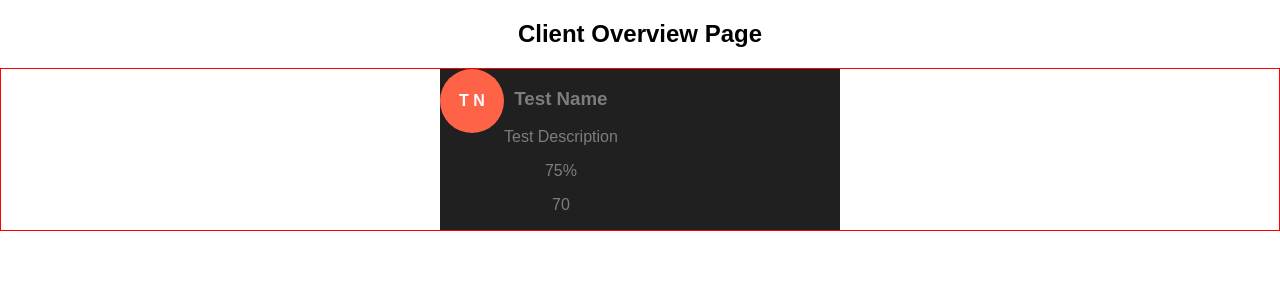
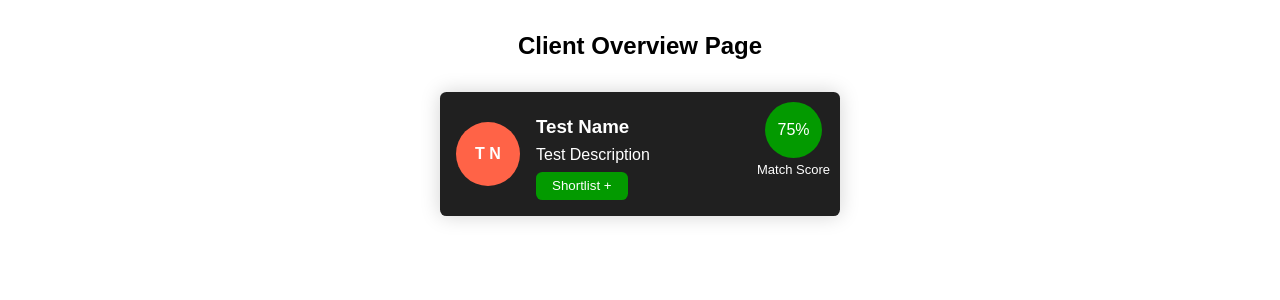
Before and after one commit to AmanHarsh02/hackathon-business-it-consultant-matching, a React (Create React App) app: page /client-overview in a window 1280 px wide. Shown: the top 300 px of the page. Built offline with nearby package versions, Linux system fonts and the light colour scheme.

Commit message:
consultant component card

```diff
--- a/src/App.css
+++ b/src/App.css
@@ -6,6 +6,8 @@
 *:before,
 *:after {
   box-sizing: border-box;
+  margin: 0;
+  padding: 0;
 }
 
 body {
--- a/src/Components/ConsultantCard/ConsultantCard.css
+++ b/src/Components/ConsultantCard/ConsultantCard.css
@@ -1,9 +1,14 @@
 .consultant__card {
+  position: relative;
   display: flex;
+  gap: 1rem;
   max-width: 60%;
   min-width: 400px;
   background-color: #202020;
-  color: #7d7d7d;
+  color: white;
+  border-radius: 0.4rem;
+  padding: 1rem;
+  box-shadow: 0px 0px 20px lightgray;
 }
 
 .consultant__card > h3 {
@@ -18,6 +23,54 @@
   display: flex;
   justify-content: center;
   align-items: center;
+  align-self: center;
   font-weight: bold;
   color: white;
 }
+
+.consultant__details {
+  display: flex;
+  flex-direction: column;
+  align-items: flex-start;
+  margin-top: 0.5rem;
+  gap: 0.5rem;
+}
+
+.match__score__badge__container {
+  position: absolute;
+  top: 10px;
+  right: 10px;
+  display: flex;
+  flex-direction: column;
+  align-items: center;
+  gap: 0.2rem;
+}
+
+.match__score__badge {
+  color: white;
+  height: max-content;
+  width: max-content;
+  padding: 1.2rem 0.8rem;
+  border-radius: 50%;
+  background-color: #039a00;
+}
+
+.match__score__text {
+  font-size: small;
+}
+
+.shortlist__btn {
+  cursor: pointer;
+  padding: 0.4rem 1rem;
+  color: white;
+  background-color: #039a00;
+  border: none;
+  border-radius: 0.4rem;
+}
+
+.shortlist__btn:hover {
+  color: #039a00;
+  background-color: white;
+  outline: 2px solid #039a00;
+  transition: 0.15s ease-in;
+}
--- a/src/Components/ConsultantCard/ConsultantCard.js
+++ b/src/Components/ConsultantCard/ConsultantCard.js
@@ -9,11 +9,15 @@ export const ConsultantCard = ({
       <div className="consultant__avatar">
         {`${name.split(" ")[0][0]} ${name.split(" ")[1][0]}`}
       </div>
-      <div>
+      <div className="consultant__details">
         <h3>{name}</h3>
         <p>{description}</p>
-        <p>{matchedScore}</p>
-        <p>{mandayHours}</p>
+        <div className="match__score__badge__container">
+          <p className="match__score__badge">{matchedScore}</p>
+          <p className="match__score__text">Match Score</p>
+        </div>
+        {/* <p>{mandayHours}</p> */}
+        <button className="shortlist__btn">Shortlist +</button>
       </div>
     </div>
   );
--- a/src/pages/ClientDashboard/ClientOverview/ClientOverview.css
+++ b/src/pages/ClientDashboard/ClientOverview/ClientOverview.css
@@ -2,5 +2,9 @@
   display: flex;
   flex-direction: column;
   align-items: center;
-  border: 1px solid red;
+  margin-top: 2rem;
 }
+
+.client__overview__container {
+  margin-top: 2rem;
+}
--- a/src/pages/ClientDashboard/ClientOverview/ClientOverview.js
+++ b/src/pages/ClientDashboard/ClientOverview/ClientOverview.js
@@ -10,11 +10,11 @@ export function ClientOverview() {
   };
 
   return (
-    <>
+    <div className="client__overview__container">
       <h2>Client Overview Page</h2>
       <div className="consultant__card__container">
         <ConsultantCard consultant={testConsultant} />
       </div>
-    </>
+    </div>
   );
 }
```
